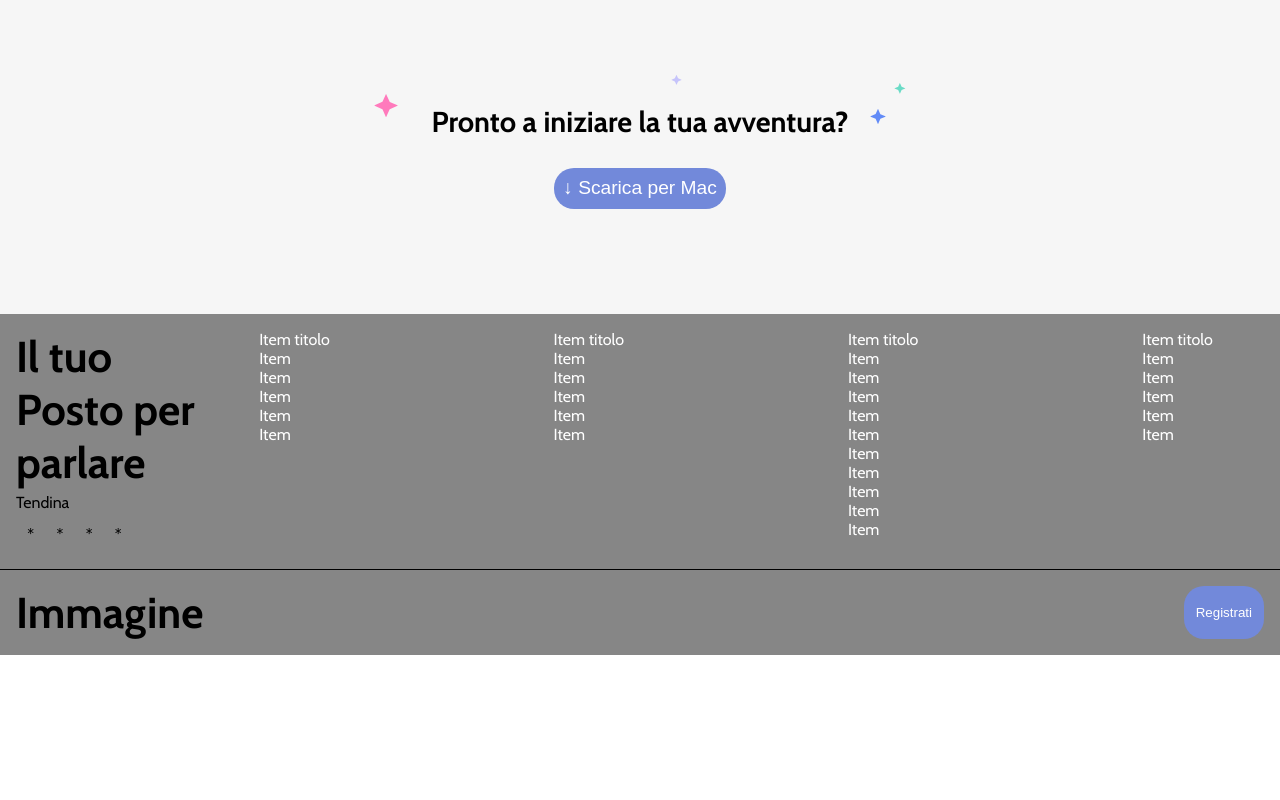
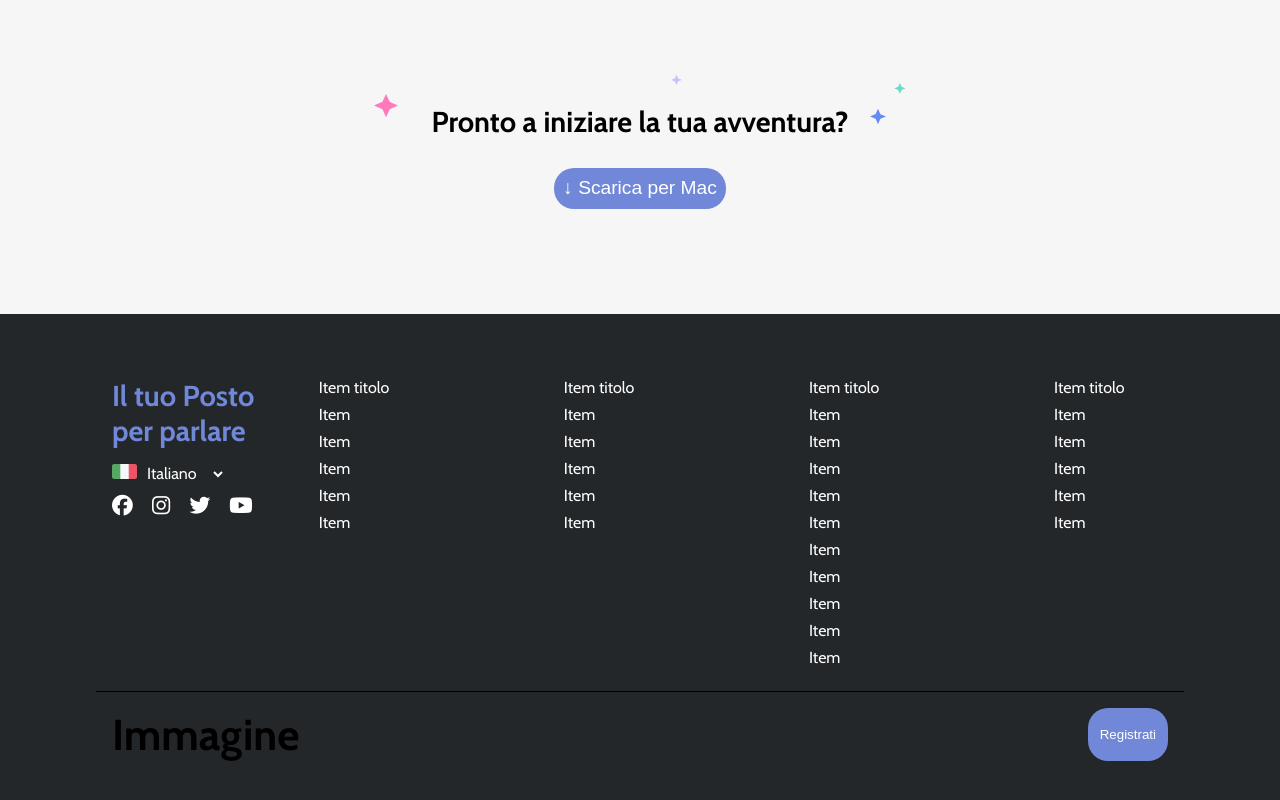
Before and after one commit to MatteoDiMario96/htmlcss-discord, a plain HTML site: page index.html in a window 1280 px wide. Shown: the part 3101-3901 px from the top of the page. Before the commit the page ends 3756 px from the top, so only its background shows below. Drawn offline with nearby package versions, Linux system fonts and the light colour scheme.

Commit message:
scelta lingua e layout relativo footer

```diff
--- a/css/style.css
+++ b/css/style.css
@@ -25,7 +25,8 @@ nav{
 
 
 footer{
-    background-color: rgb(134, 134, 134);
+    background-color: #23272a;
+    padding: 3rem 6rem;
 }
 
 button{
@@ -226,7 +227,7 @@ main p {
 }
 
 .celeste {
-    background-color: #7289da;
+    background-color: #7188d9;
 }
 
 main button {
@@ -237,3 +238,49 @@ main button {
 .contenitore-sezione-bottoni {
     padding-bottom: 6rem;
 }
+
+.scelta-lingua {
+    display: flex;
+}
+
+footer img {
+    width: 35px;
+    height: 15px;
+}
+
+form {
+    display: flex;
+    flex-direction: row-reverse;
+}
+
+div.scelta-lingua  * {
+    padding-right: .6rem;
+}
+
+#scelta {
+    background-color: #23272a;
+    border: transparent;
+    padding: 0;
+    color: white;
+}
+
+footer h2 {
+    font-size: 1.8rem;
+}
+
+.testo-viola {
+    color: #7188d9;
+}
+
+h2.testo-viola {
+    margin-bottom: 1rem;
+}
+
+i {
+    padding:.7rem 1.2rem 0 0;
+    font-size: 1.3em;
+}
+
+footer li {
+    padding-bottom: .5rem;
+}
--- a/index.html
+++ b/index.html
@@ -9,6 +9,8 @@
     <link rel="preconnect" href="https://fonts.googleapis.com">
     <link rel="preconnect" href="https://fonts.gstatic.com" crossorigin>
     <link href="https://fonts.googleapis.com/css2?family=Cabin:ital,wght@0,400..700;1,400..700&display=swap" rel="stylesheet">
+
+    <link rel="stylesheet" href="https://cdnjs.cloudflare.com/ajax/libs/font-awesome/6.5.2/css/all.min.css" integrity="sha512-SnH5WK+bZxgPHs44uWIX+LLJAJ9/2PkPKZ5QiAj6Ta86w+fsb2TkcmfRyVX3pBnMFcV7oQPJkl9QevSCWr3W6A==" crossorigin="anonymous" referrerpolicy="no-referrer" />
 
     <link rel="stylesheet" href="./css/style.css">
 </head>
@@ -142,30 +144,31 @@
 
         <footer>
             <section class="main-footer">
-                <div class="social">
-                    <h2>
+                <div class="social ">
+                    <h2 class="testo-viola">
                         Il tuo Posto per parlare
                     </h2>
 
-                    <p>
-                        Tendina
-                    </p>
-                    <div class="simboli-social">
-                        <p>
-                            *
-                        </p>
+                    <div class="scelta-lingua">
+                        <img src="./img/ita.png" alt="bandiera italia">
+                        <form action="" method="get">
+                            <select id="scelta">
+                                <label for="pet-select">Choose a pet:</label>
 
-                        <p>
-                            *
-                        </p>
+                                <select name="language" id="language-select">
+                                <option value="" class="testo-bianco">Italiano</option>
+                            </select>
+                        </form>
+                    </div>
 
-                        <p>
-                            *
-                        </p>
+                    <div class="simboli-social testo-bianco">
+                        <i class="fa-brands fa-facebook"></i>
 
-                        <p>
-                            *
-                        </p>
+                        <i class="fa-brands fa-instagram"></i>
+
+                        <i class="fa-brands fa-twitter"></i>
+
+                        <i class="fa-brands fa-youtube"></i>
                 </div>
                 </div>
 
```
